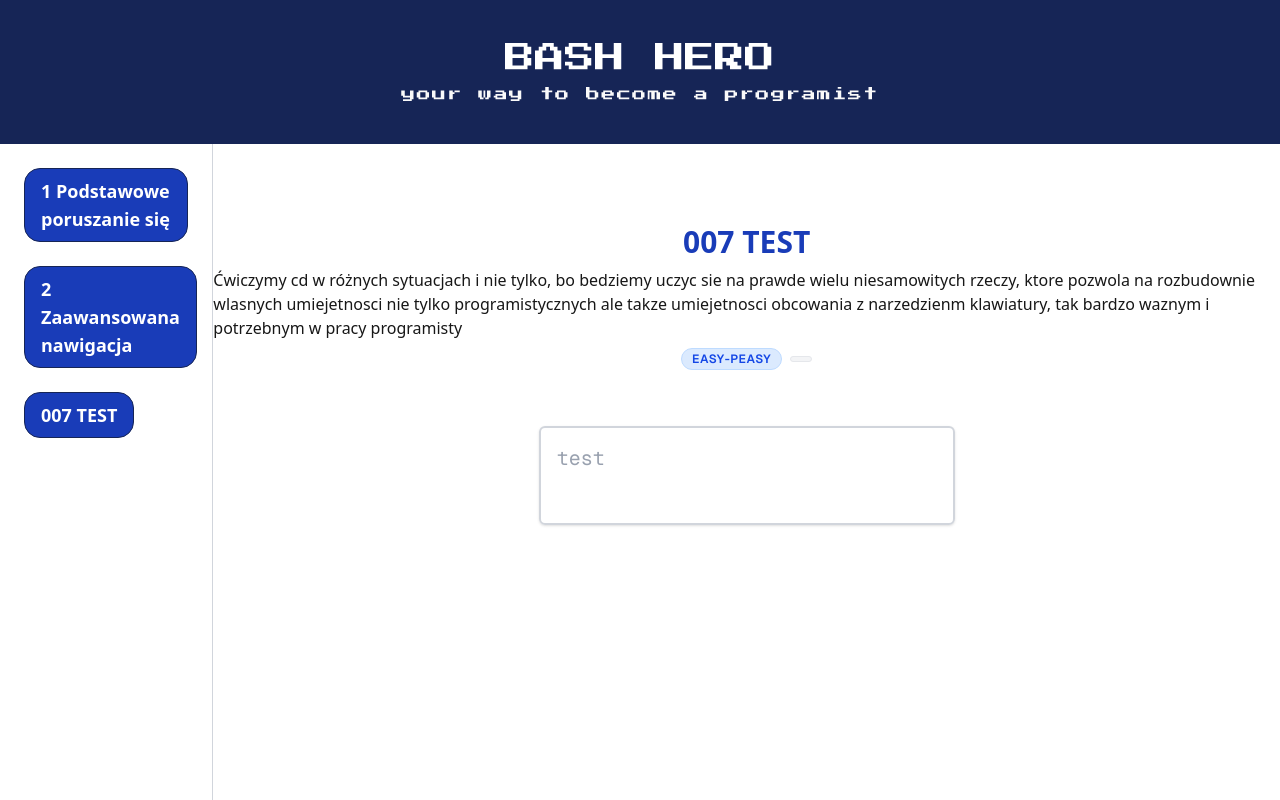
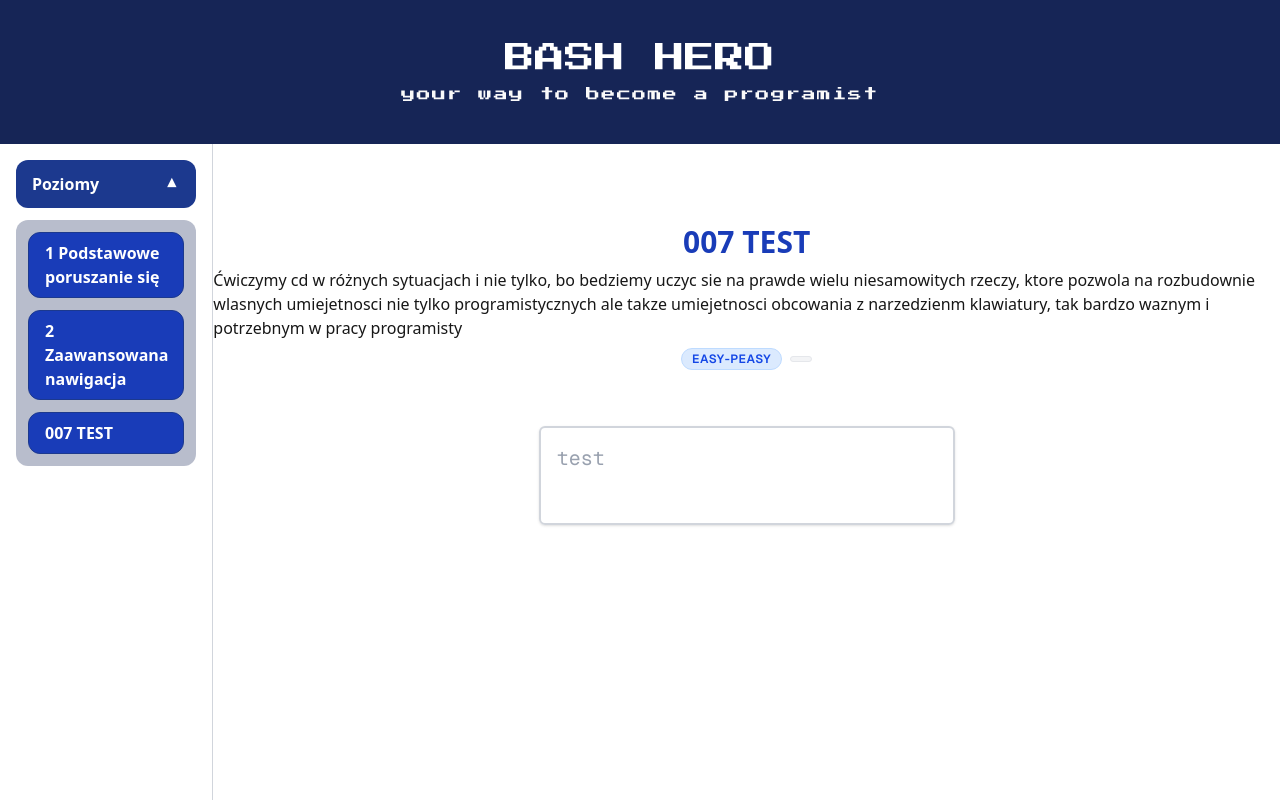
Before and after one commit to BashHero-Foundation/BashHero, a Next.js app: page /game/00 in a window 1280 px wide. Shown: the top 800 px of the page. Built offline with nearby package versions, Linux system fonts and the light colour scheme.

Commit message:
drop-down_menu

```diff
--- a/components/menu.tsx
+++ b/components/menu.tsx
@@ -5,16 +5,23 @@ import levelsData from "@/app/levels/chapter1.json";
 
 export const Menu = () => {
   return (
-    <div className="flex flex-col items-start gap-6 p-2">
+    <details className="w-full max-w-xs group" open>
+      <summary className="cursor-pointer list-none rounded-xl bg-blue-900 px-4 py-3 text-white font-bold select-none flex items-center justify-between">
+        <span>Poziomy</span>
+        <span className="transition-transform duration-300 group-open:rotate-180">▼</span>
+      </summary>
+
+      <div className="mt-3 flex flex-col gap-3 rounded-xl bg-blue-950/30 p-3">
         {levelsData.levels.map((level) => (
           <Link
             key={level.id}
             href={`/game/${level.id}`}
-          className="text-lg text-white font-semibold border border-blue-950 bg-blue-800 rounded-2xl px-4 py-2 hover:bg-blue-700 transition"
+            className="rounded-xl border border-blue-900 bg-blue-800 px-4 py-2 text-white font-semibold hover:bg-blue-700 transition"
           >
             {level.title}
           </Link>
         ))}
       </div>
+    </details>
   );
-}
+};
```
Lines whose indentation alone changed are shown as unchanged.
